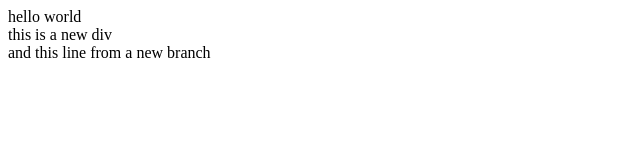
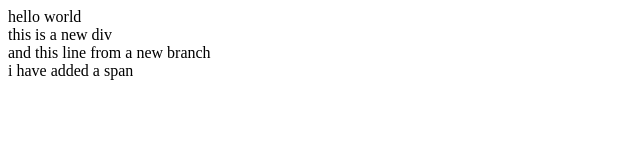
Before and after one commit to mamovies/myrepo, a plain HTML site: page index.html in a window 1280 px wide. Shown: the whole page, without its empty margins (0-640 px from the left). Drawn offline with Linux system fonts and the light colour scheme.

Commit message:
Update index.html

```diff
--- a/index.html
+++ b/index.html
@@ -10,6 +10,8 @@
 	<div> hello world </div>
 	<div> this is a new div  </div>
 	<div> and this line from a new branch </div>
+
+	<span> i have added a span </span>
 </body>
 
 
```
